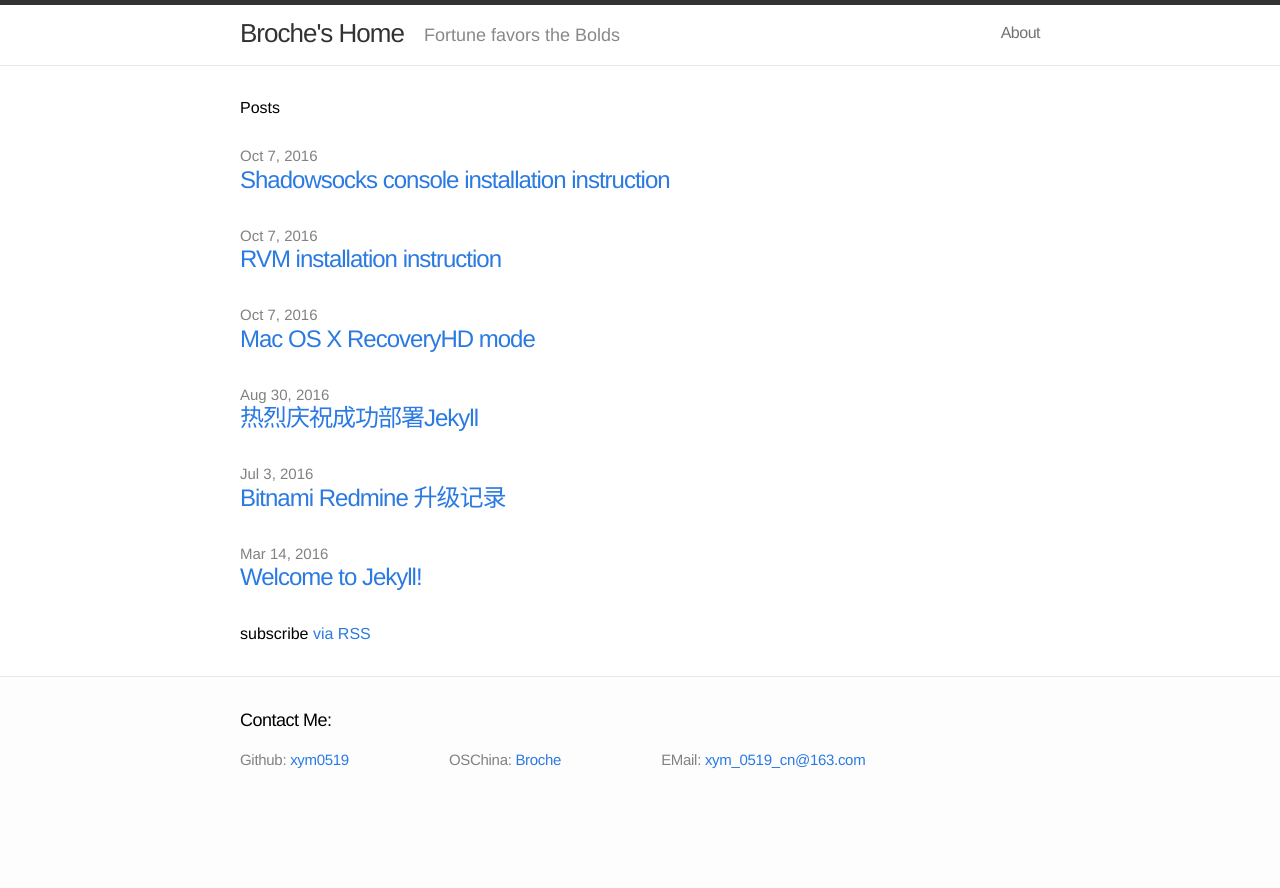
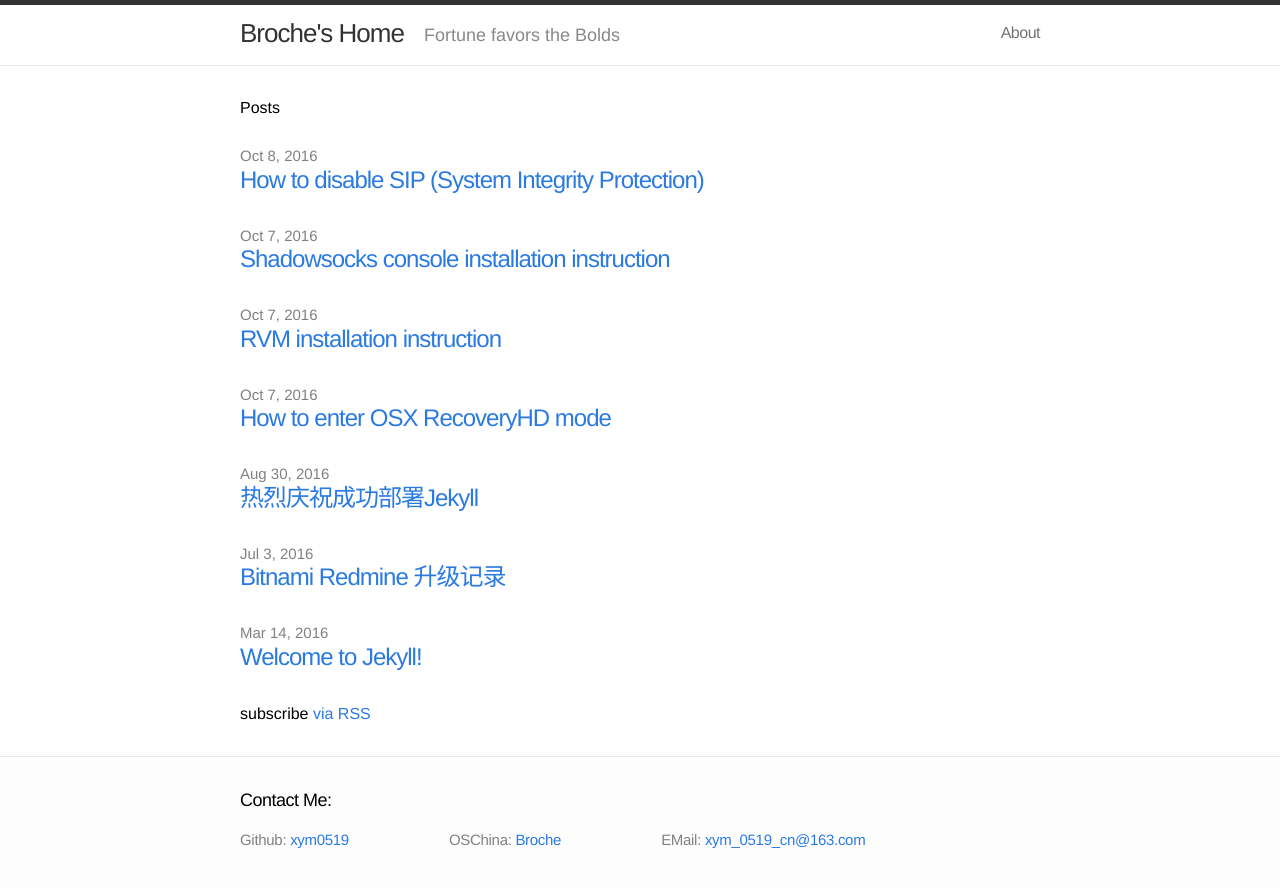
Before and after one commit to xym0519/xym0519, a Jekyll site: the page built from index.html, in a window 1280 px wide. Shown: the top 888 px of the page. Built offline with Jekyll 4.4.1, drawn with Linux system fonts in a browser that asks for light colours; some of the changed lines change nothing that is shown.

Commit message:
how to disable sip

```diff
--- a/_posts/2016-10-07-macosx-recoveryhd-mode.md
+++ b/_posts/2016-10-07-how-to-enter-osx-recoveryhd-mode.md
@@ -1,6 +1,6 @@
 ---
 layout: post
-title: "Mac OS X RecoveryHD mode"
+title: "How to enter OSX RecoveryHD mode"
 categories: tech
 ---
 
--- /dev/null
+++ b/_posts/2016-10-08-how-to-disable-sip.md
@@ -0,0 +1,25 @@
+---
+layout: post
+title: "How to disable SIP (System Integrity Protection)"
+categories: tech
+---
+
+### What is SIP
+SIP 技术主要是用来限制 root 用户的权限, 以提升系统的健壮性。
+可配置项如下:
+
+    Apple Internal
+    Kext Signing
+    Filesystem Protections
+    Debugging Restrictions
+    DTrace Restrictions
+    NVRAM Protections
+
+### How to disable
+1. Reboot into RecoveryHD mode <a href='2016-10-07-how-to-enter-osx-recoveryhd-mode' target='blank'>[Forward]</a>
+1. Open terminal
+1. csrutil disable
+
+### References
+1. <a href='http://havee.me/mac/2015-10/system-integrity-protection-on-el-capitan.html' target='blank'>El Capitan 中 SIP 介绍</a>
+1. <a href='http://www.jianshu.com/p/0572336a0771' target='blank'>如何关闭OSX 10.11 SIP (System Integrity Protection)</a>
```
